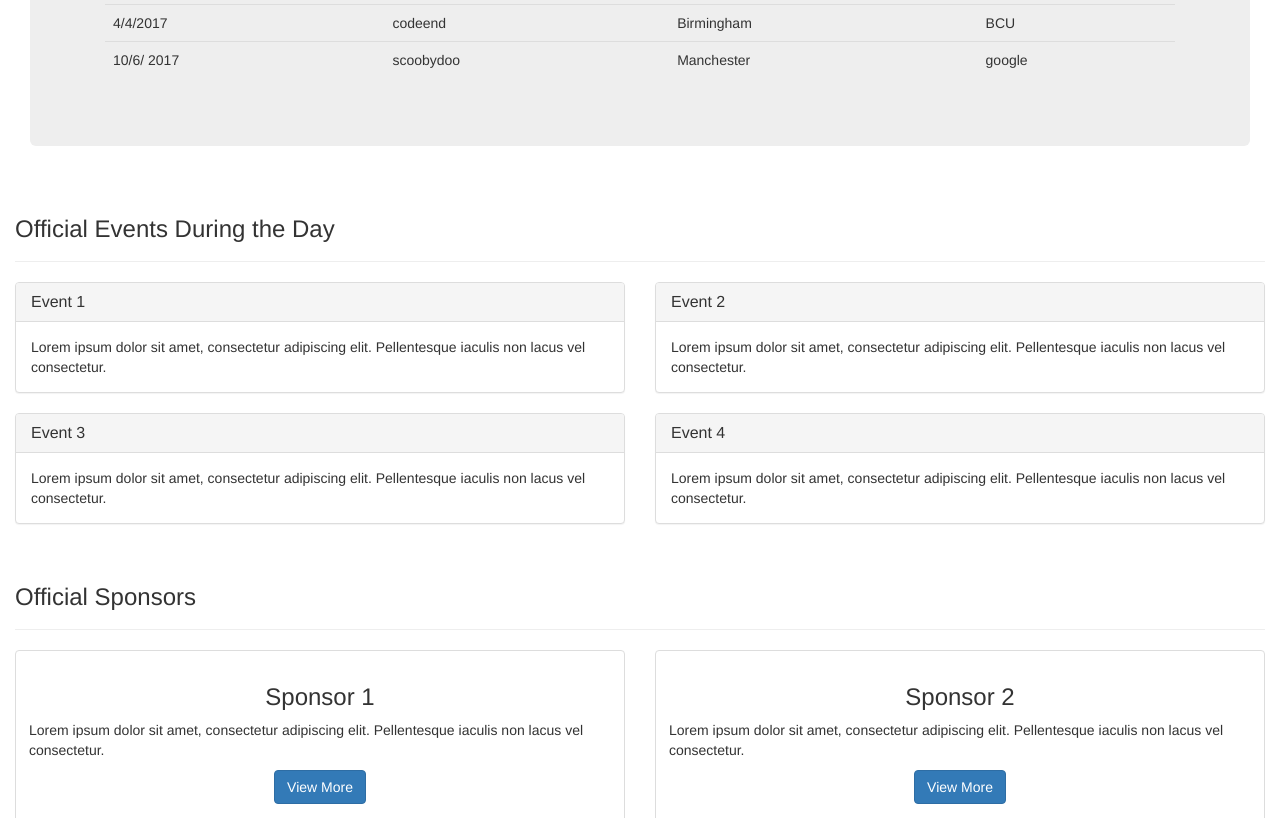
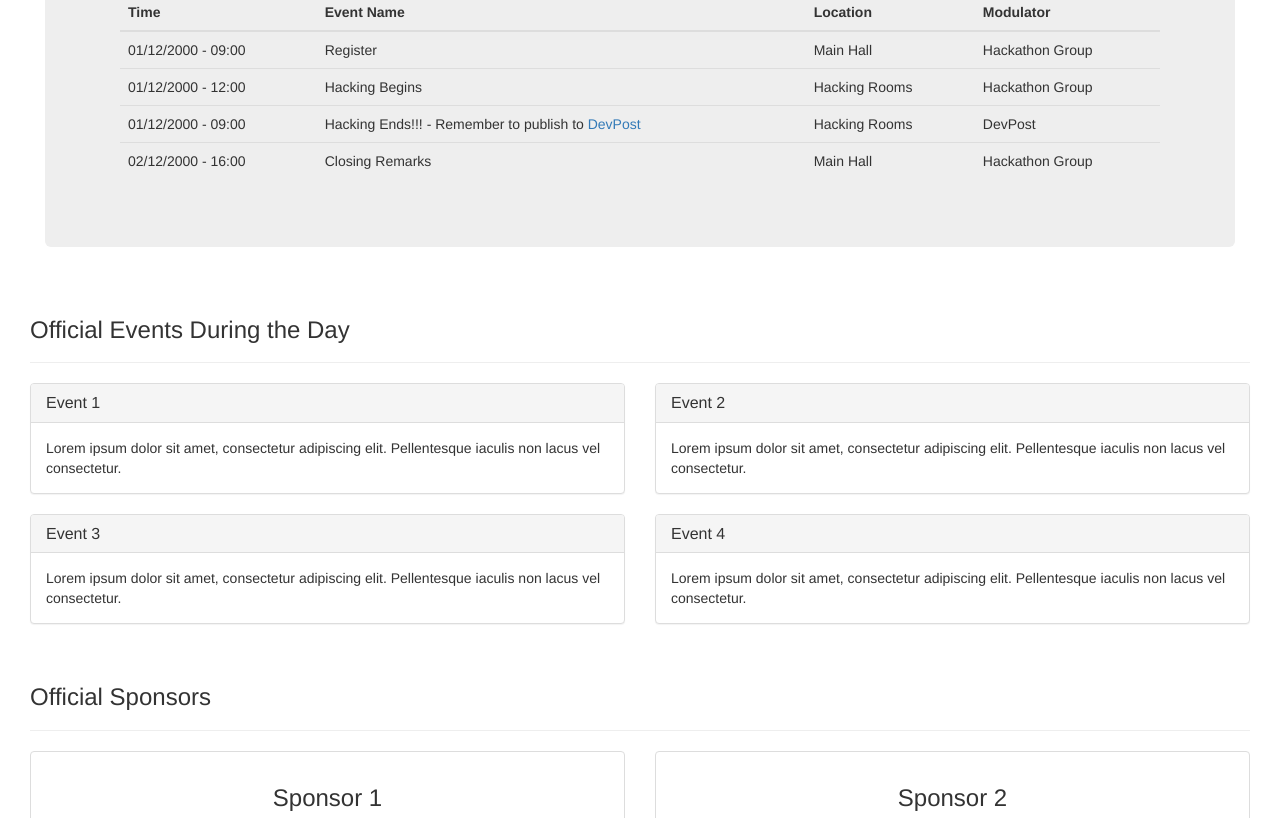
Before and after one commit to kkgm13/hackaTrack, a plain HTML site: page index.html in a window 1280 px wide. Shown: the part 587-1405 px from the top of the page. Drawn offline with nearby package versions, Linux system fonts and the light colour scheme.

Commit message:
Timer Change, HTML link between Timetable is made

```diff
--- a/index.html
+++ b/index.html
@@ -8,38 +8,42 @@
 	<meta name="author" content="Kelvin and Milton">
 	<meta name="language" content="en-US">
 	<meta name="viewport" content="width=device-width, initial-scale=1.0">
+	<link rel="shortcut icon" href="graphics/img/icon.png"/>
 	<!--Bootstrap CSS-->
 	<link rel="stylesheet" href="https://maxcdn.bootstrapcdn.com/bootstrap/3.3.7/css/bootstrap.min.css">
 		<!--JQuery-->
 	<script src="https://ajax.googleapis.com/ajax/libs/jquery/3.1.1/jquery.min.js"></script>
 		<!--JavaScript-->
 	<script src="https://maxcdn.bootstrapcdn.com/bootstrap/3.3.7/js/bootstrap.min.js"></script>
-	<title>"Hackathon Name" Tracker</title>
+	<!---->
+	<title>"Hackathon Name" - Hackathon Event Tracker</title>
 </head>
 <body class="container-fluid">
 	<!--Navbar-->
 	<nav class="navbar navbar-inverse navbar-static-top">
+		<!-- Nav Container -->
 		<div class="container-fluid">
-			<!-- Nav Bar -->
 			<div class="navbar-header">
-				<!--Aria-->
+				<!--Mobile Aria-->
 		    	<button type="button" class="navbar-toggle collapsed" data-toggle="collapse" data-target="#bs-example-navbar-collapse-1" aria-expanded="false">
 					<span class="sr-only">Toggle navigation</span>
 					<span class="icon-bar"></span>
 					<span class="icon-bar"></span>
 					<span class="icon-bar"></span>
 				</button>
+				<!--Logo Image-->
 				<img class="navbar-brand" src="graphics/img/icon2.png" style="padding: 5px 10px;">
-				<a class="navbar-brand" href="#">Hackathon Event Tracker</a>
+				<!--Hackathon Name-->
+				<a class="navbar-brand" href="index.html">Hackathon Event Tracker</a>
 			</div>
 		    <!--Nav Bar-->
 			<div class="collapse navbar-collapse" id="bs-example-navbar-collapse-1">
 	    		<!--Left Side-->
 				<ul class="nav navbar-nav">
-					<!--Central Command-->
+					<!--Home Page-->
 					<li class="active"><a href="#">Command Central<span class="sr-only">(current)</span></a></li>
 					<!--Time Table-->
-					<li><a href="#">Timetable</a></li>
+					<li><a href="timetable.html">Timetable</a></li>
 				</ul>
 				<!--Right Side-->
 				<ul class="nav navbar-nav navbar-right">
@@ -72,14 +76,13 @@
 	<!--Container-->
 	<div class="container-fluid">
 		<!--Timer-->
-		<div class="container">
+		<div class="container-fluid">
 			<div class="page-header">
 				<h2>Countdown to the End:</h2>
-
 			</div>
 			<br>
 			<!--CoundDown Timer PLACED HERE-->
-			<p id="demo" style="text-align: center;font-size: 60px;"></p>
+			<p id="demo" style="text-align: center;font-size: 100px; font-weight: bolder; color: red;"></p>
 		</div>
 
 		<script>
@@ -113,46 +116,61 @@
 			}
 		}, 1000);
 		</script>
-		<!--Scroll Down Timetable-->
+		<!--Scrollable Timetable-->
+		<div class="container-fluid">
+			<!--Header-->
 			<div class="page-header">
-			  <h3>Schedule</h3>
+				<h2>Schedule</h2>
 			</div>
+			<!--Jumbotron-->
 			<div class="jumbotron">
 				<div class="container">
+					<!--Table Name-->
 					<h2>Event TimeTable</h2>
+					<!--Event Schedule Table-->
 					<table class="table">
+						<!--Schedule Header-->
 						<thead>
 							<tr>
 								<th>Time</th>
-        <th>Event</th>
+								<th>Event Name</th>
 								<th>Location</th>
-		<th>Group</th>
+								<th>Modulator</th>
 							</tr>
 						</thead>
+						<!--Schedule Content-->
 						<tbody>
+							<!--Row 1-->
 							<tr>
-        <td> 2/5/2017</td>
-        <td>doehack</td>
-        <td>London</td>
-		<td>Tesco</>
+								<td>01/12/2000 - 09:00</td>
+								<td>Register</td>
+								<td>Main Hall</td>
+								<td>Hackathon Group</td>
 							</tr>
+							<!--Row 2-->
 							<tr>
-        <td>4/4/2017</td>
-        <td>codeend</td>
-        <td> Birmingham</td>
-		<td> BCU</td>
+								<td>01/12/2000 - 12:00</td>
+								<td>Hacking Begins</td>
+								<td>Hacking Rooms</td>
+								<td>Hackathon Group</td>
 							</tr>
+							<!--Row 3-->
 							<tr>
-        <td>10/6/ 2017</td>
-        <td>scoobydoo</td>
-        <td> Manchester</td>
-		<td> google </td>
+								<td>01/12/2000 - 09:00</td>
+									<!--Please reference the hackathon devpost -->
+								<td>Hacking Ends!!! - Remember to publish to <a href="https://devpost.com/">DevPost</a></td>
+								<td>Hacking Rooms</td>
+								<td>DevPost</td>
+							</tr>
+							<!--Row 4-->
+							<tr>
+								<td>02/12/2000 - 16:00</td>
+								<td>Closing Remarks</td>
+								<td>Main Hall</td>
+								<td>Hackathon Group</td>
 							</tr>
 						</tbody>
 					</table>
-
-
-
 				</div>
 			</div>
 		</div>
@@ -268,6 +286,7 @@
 		<div class="page-footer">
 			<h3>Copyright</h3>
 			<p>This template is created & copyrighted by <a href="https://github.com/kkgm13">Kelvin M.</a> & <a href="https://github.com/Milton-R">Milton R.</a> for any hackathon event tracking usage.</p>
+			<p>This is an open sourced Hackathon tracker template.</p>
 		</div>
 	</div>
 </body>
```
Lines whose indentation alone changed are shown as unchanged.
